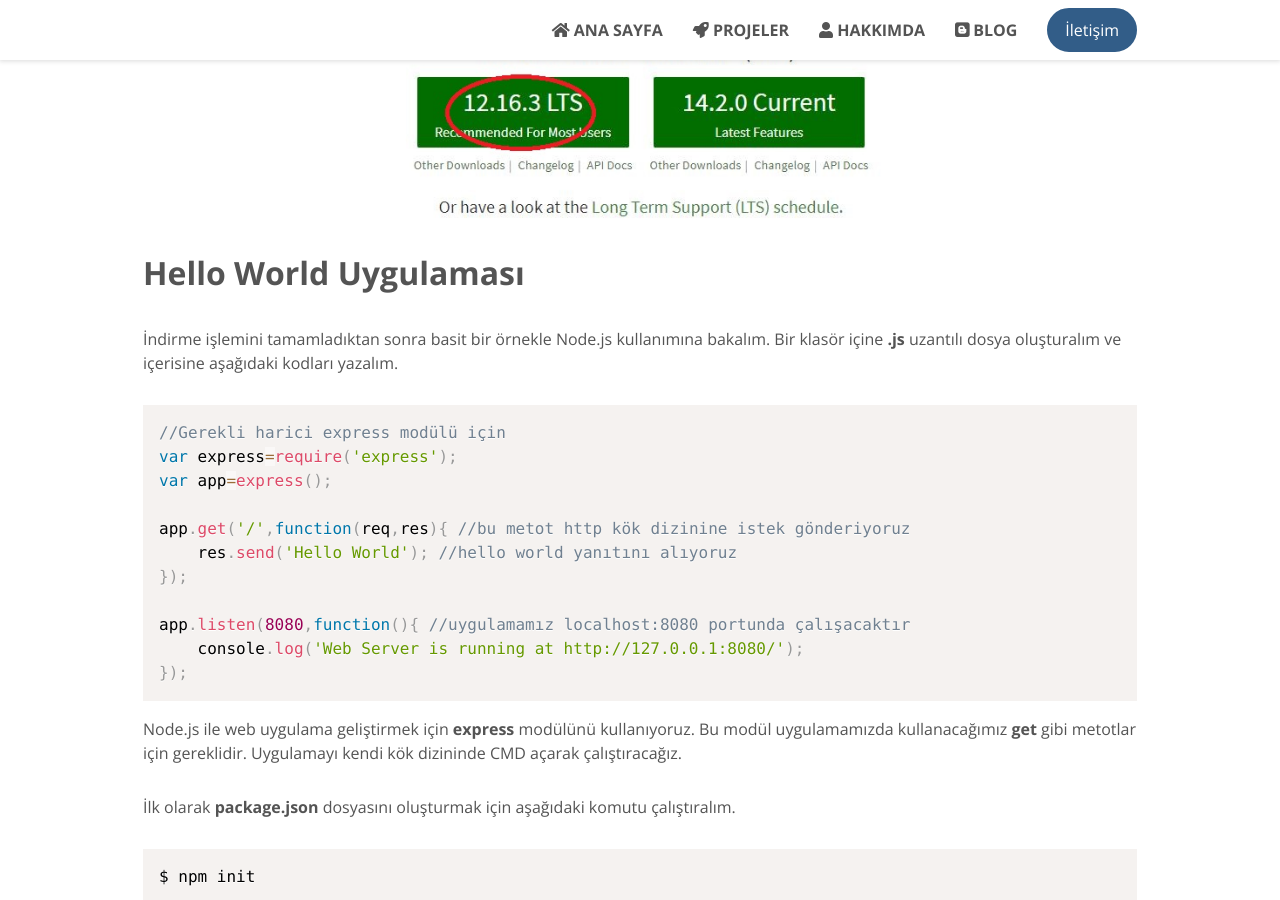
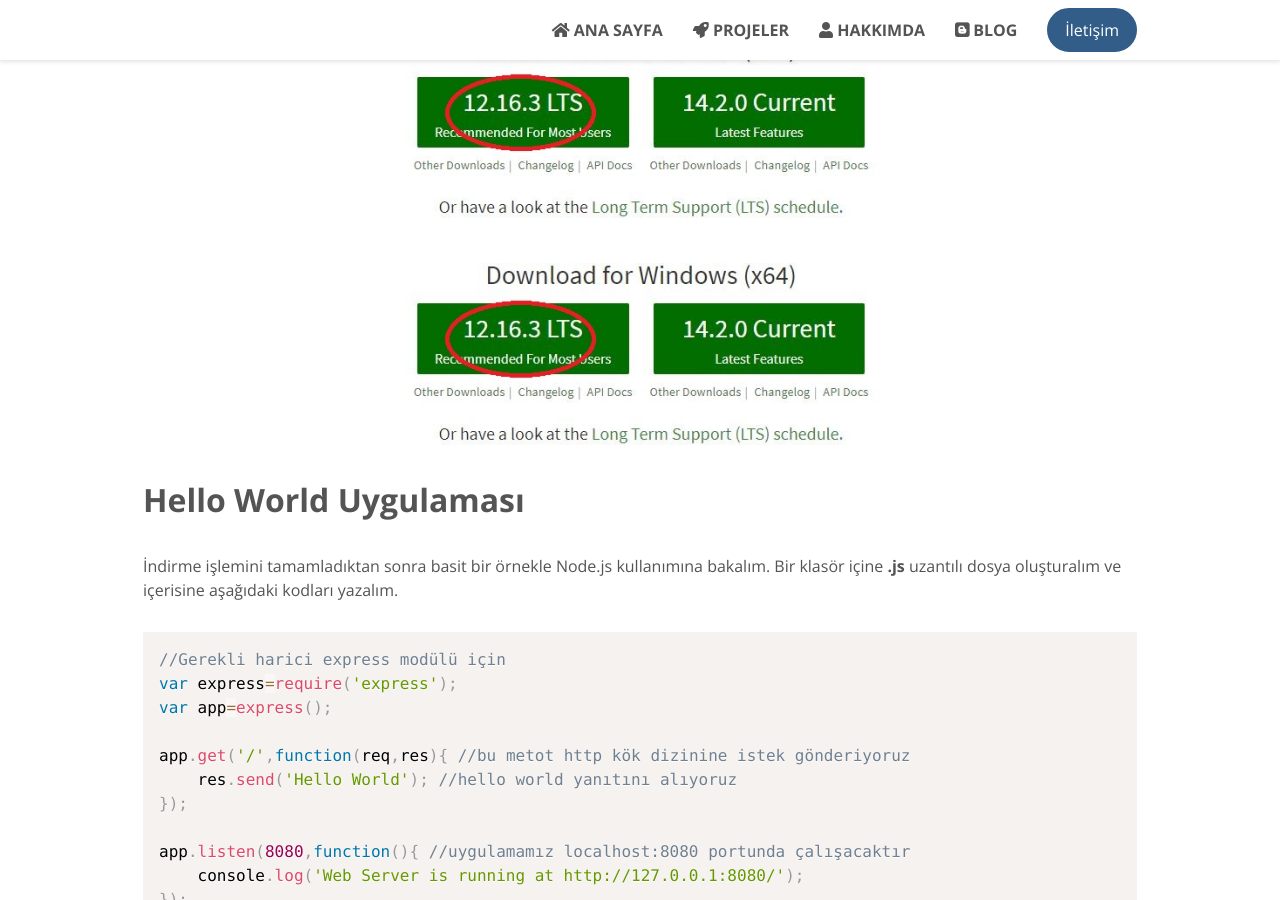
Before and after one commit to shrgrl/shrgrl.github.io, a Jekyll site: the page built from _restApi/index.html, in a window 1280 px wide and 900 px high, scrolled down 645 px. Built offline with Jekyll 4.4.1, drawn with Linux system fonts in a browser that asks for light colours; nearby versions of some CDN libraries; comment, search, counter and statistics services are not loaded.

Commit message:
Update index.html

```diff
--- a/_restApi/index.html
+++ b/_restApi/index.html
@@ -12,6 +12,13 @@
 sağlayan, ağ bağlantılı uygulamalar için geliştirilmiş bir çalıştırma ortamıdır. Bilgisayarımızda Node.js’i edinmek için
 <a href="https://nodejs.org/en/" target="_blank">kendi sitesinden</a> kolayca indirebiliriz.</p>
 <img class="img-blg" src="{{ base }}/assets/images/restApi/node.jpg" alt="node"><br>
+
+
+<img class="img-blg" src="{{ base }}/assets/images/restApi/node.jpg" alt="node"
+onclick="this.src='resmin urlsi ';this.height=100;this.width=100"
+ondblclick="this.src='resmin urlsi ';this.width=50; this.height=50;" /><br>
+
+
 
 <h4><b>Hello World Uygulaması</b></h4>
 <p>İndirme işlemini tamamladıktan sonra basit bir örnekle Node.js kullanımına bakalım. Bir klasör içine <b>.js</b> uzantılı dosya oluşturalım
```
